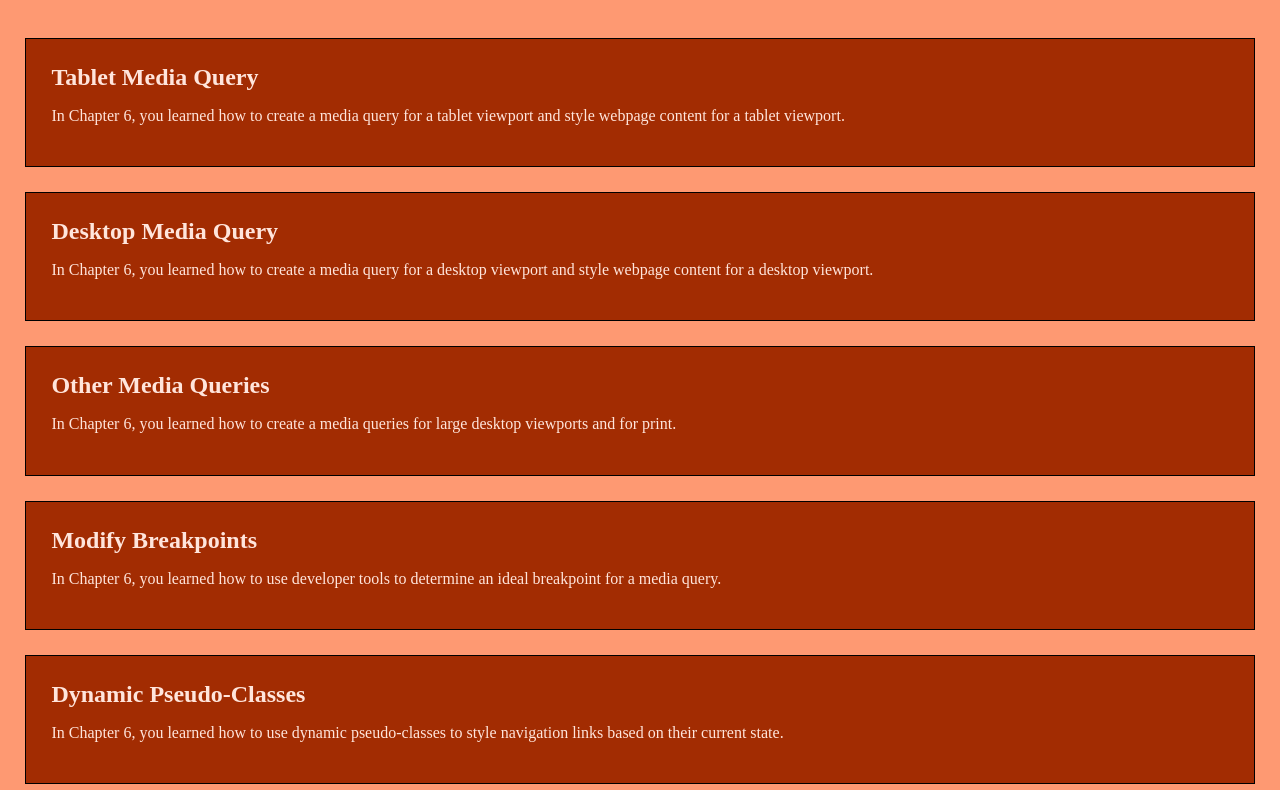
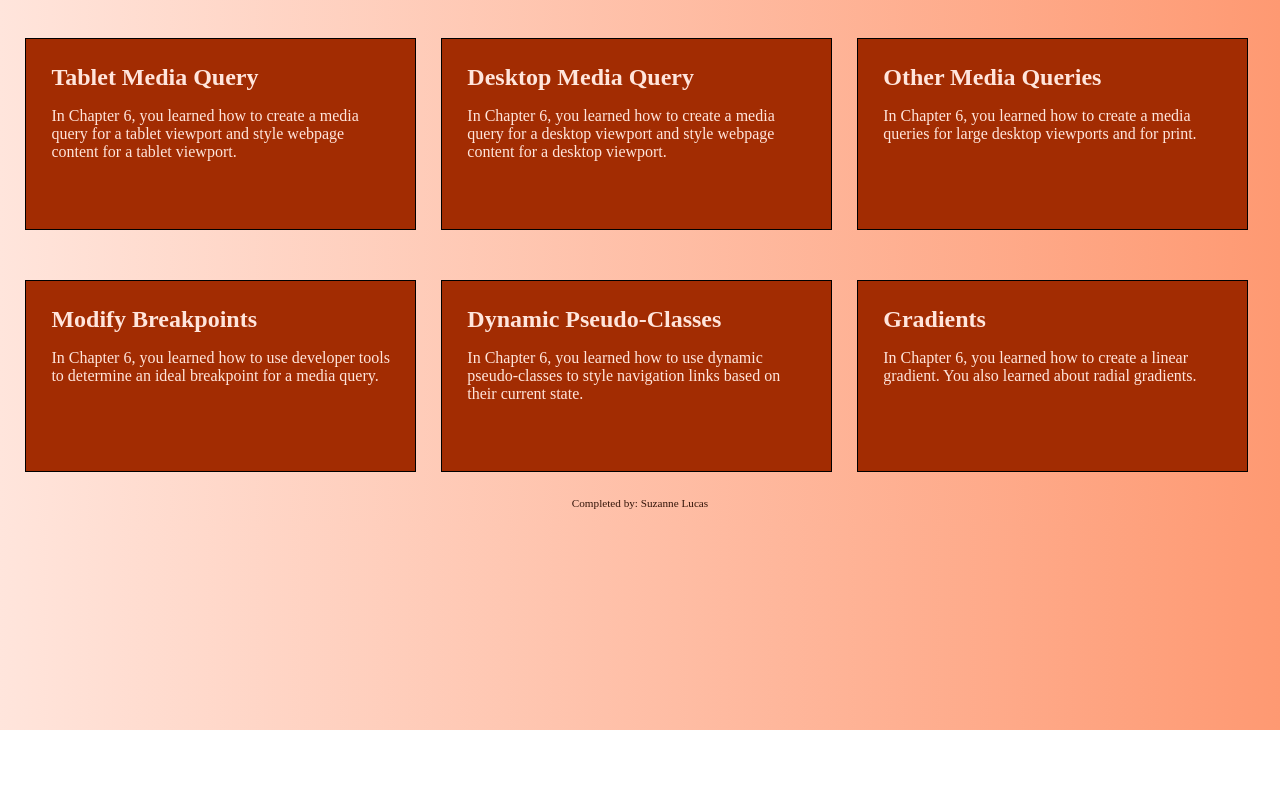
Before and after one commit to TlucasX5/Ch6_Apply_Extend_Analyze, a plain HTML site: page apply/index.html in a window 1280 px wide. Shown: the part 70-860 px from the top of the page. After the commit the page ends 800 px from the top, so only its background shows below. Drawn offline with Linux system fonts and the light colour scheme.

Commit message:
Update apply06.css

```diff
--- a/apply/css/apply06.css
+++ b/apply/css/apply06.css
@@ -13,7 +13,7 @@ body, header, nav, main, footer, h1, div, article, h2 {
 
 /* Style rules for body */
 body {
-	background-color: #fe9972;
+	background: linear-gradient(to left, #fe9972, #ffe5dc);
 }
 
 /* Style rules for mobile viewport */
@@ -45,3 +45,35 @@ footer {
 	text-align: center;
     color: #341509;
 }
+
+/* Media Query for Tablet Viewport */
+
+@media screen and (min-width: 481px), print {
+
+    article {
+        width: 43%;
+        float: left;
+        height: 160px;
+    }
+
+    footer {
+        clear: left;
+    }
+
+}
+
+/* Media Query for Desktop Viewport */
+
+@media screen and (min-width: 900px) {
+
+    article {
+        width: 27%;
+        height: 140px;
+    }
+
+    article:hover {
+        background-color: #ffe5dc;
+        color: #a22c02;
+    }
+
+}
```
